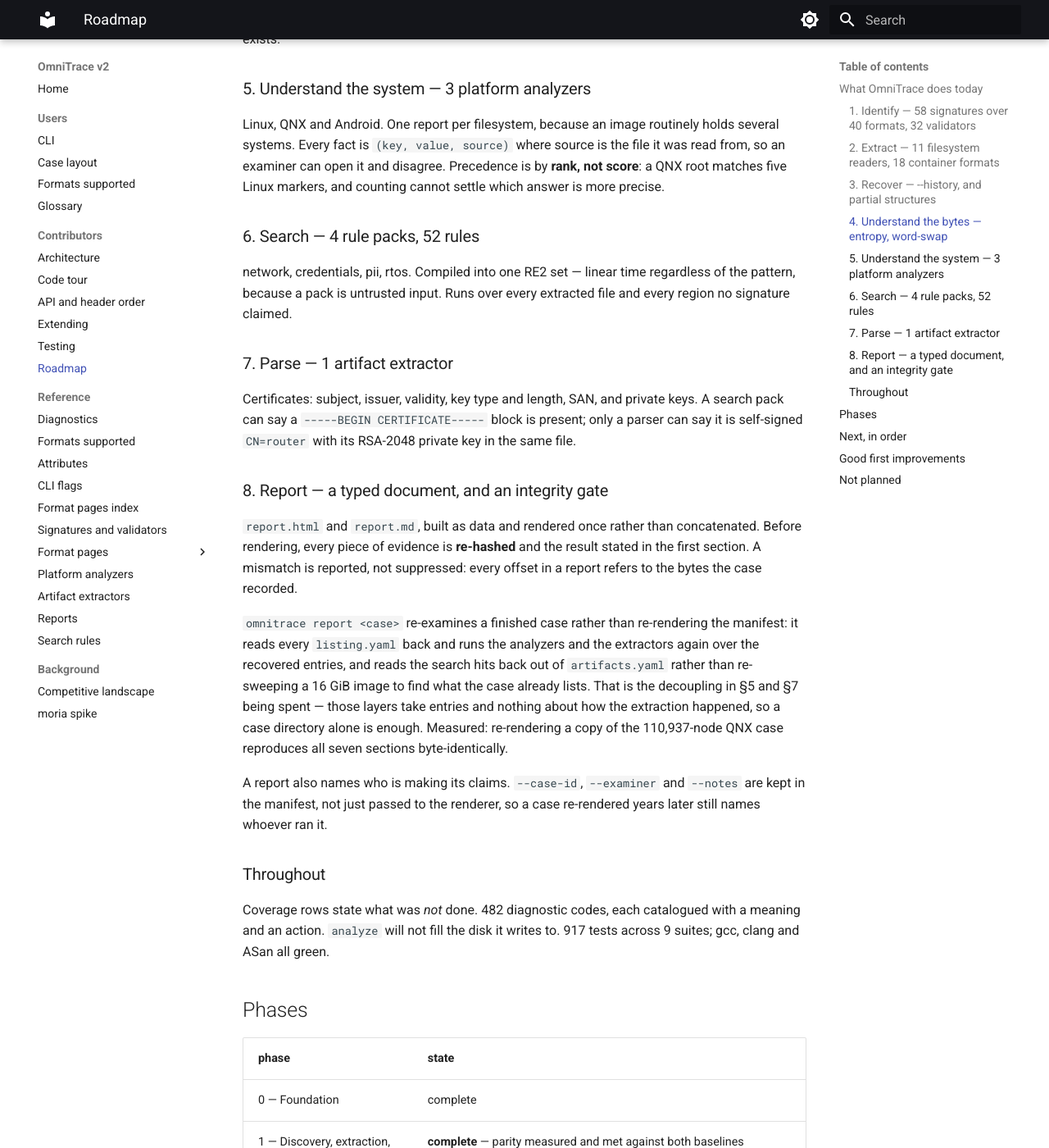
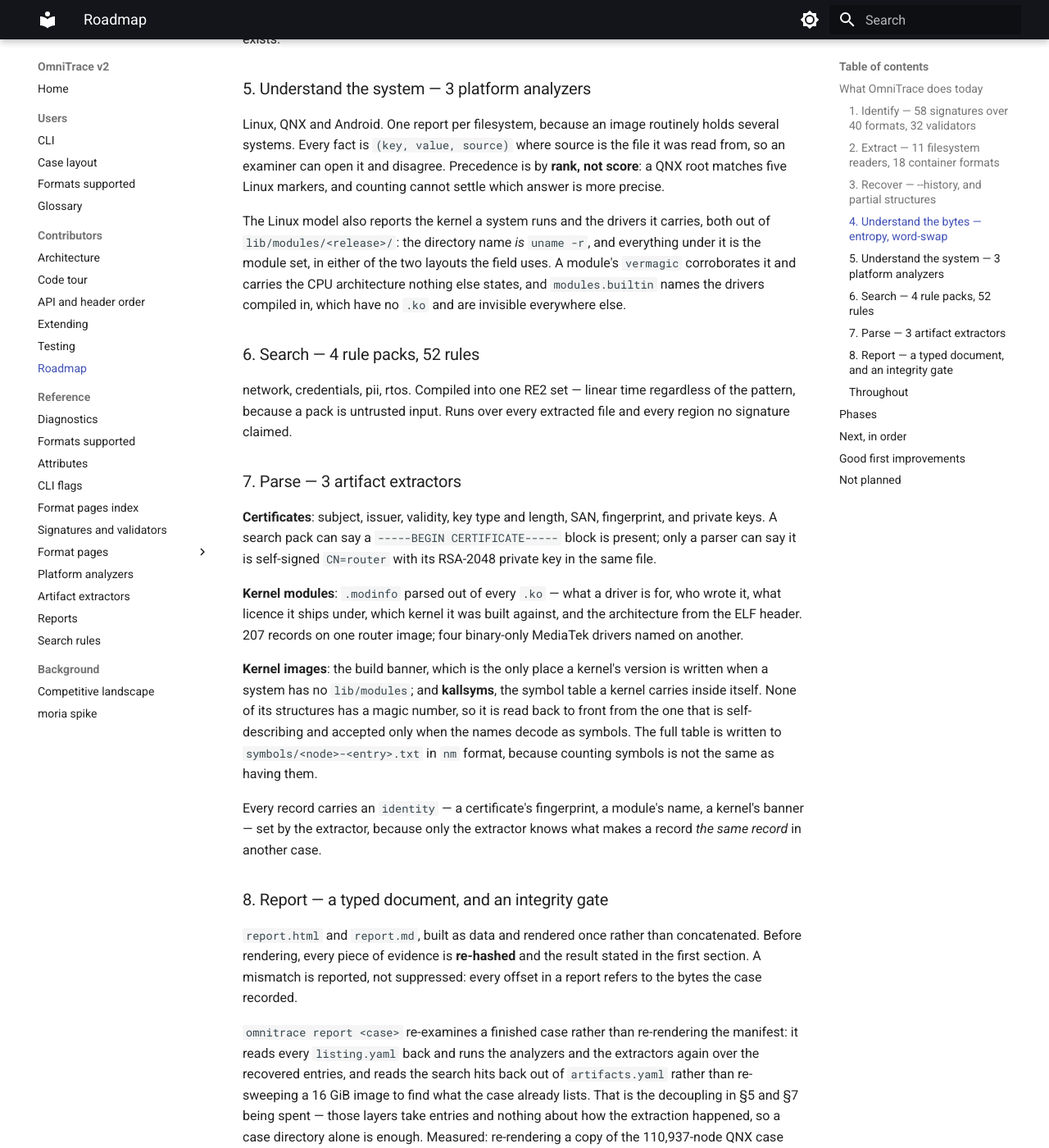
Before and after one commit to wrongbaud/omnitrace, an MkDocs documentation site: the page built from docs/ROADMAP.md, in a window 1280 px wide and 1400 px high, scrolled down 1373 px. Shown: the whole window at 82% size. Built offline with MkDocs 1.6.1 and Material for MkDocs 9.7.7, drawn with Linux system fonts in a browser that asks for light colours; some of the changed text lies outside the part shown.

Commit message:
docs: bring the roadmap and the plan up to what is built
Fifteen commits since the parity criterion closed, and the roadmap still
described a tool with one artifact extractor, no kernel analysis, no way to
compare two cases and no way to hand one over.

ROADMAP §5 gains the kernel and driver reporting; §7 goes from one extractor
to three, with the identity rule that makes records comparable; §9 is new and
covers `omnitrace diff` and the handover archive, including why a case cannot
simply be copied. Counts corrected: 492 diagnostic codes, 981 tests, 10 suites.

The "next, in order" list had a scope decision at the top; it is decided.
Free-space carving stays under post-MVP tracks, and the entry now records what
the measurement contributed to that decision rather than asking again.

DEVELOPMENT_PLAN gains 2d for the work that "a report an examiner would hand
over" turned out to require, and marks Phase 2's exit met -- the handover was
tested by performing one, and the failures that produced are what 2d fixes.
Phase 3 now carries the one Phase 2 item still open: the omnireport C ABI and
pybind11 module, and OmniSonde's migration onto them.

Co-Authored-By: Claude Opus 5 (1M context) <noreply@anthropic.com>

```diff
--- a/docs/ROADMAP.md
+++ b/docs/ROADMAP.md
@@ -60,18 +60,42 @@ file it was read from, so an examiner can open it and disagree. Precedence is
 by **rank, not score**: a QNX root matches five Linux markers, and counting
 cannot settle which answer is more precise.
 
+The Linux model also reports the kernel a system runs and the drivers it
+carries, both out of `lib/modules/<release>/`: the directory name *is*
+`uname -r`, and everything under it is the module set, in either of the two
+layouts the field uses. A module's `vermagic` corroborates it and carries the
+CPU architecture nothing else states, and `modules.builtin` names the drivers
+compiled in, which have no `.ko` and are invisible everywhere else.
+
 ### 6. Search — 4 rule packs, 52 rules
 
 network, credentials, pii, rtos. Compiled into one RE2 set — linear time
 regardless of the pattern, because a pack is untrusted input. Runs over every
 extracted file and every region no signature claimed.
 
-### 7. Parse — 1 artifact extractor
+### 7. Parse — 3 artifact extractors
 
-Certificates: subject, issuer, validity, key type and length, SAN, and private
-keys. A search pack can say a `-----BEGIN CERTIFICATE-----` block is present;
-only a parser can say it is self-signed `CN=router` with its RSA-2048 private
-key in the same file.
+**Certificates**: subject, issuer, validity, key type and length, SAN,
+fingerprint, and private keys. A search pack can say a
+`-----BEGIN CERTIFICATE-----` block is present; only a parser can say it is
+self-signed `CN=router` with its RSA-2048 private key in the same file.
+
+**Kernel modules**: `.modinfo` parsed out of every `.ko` — what a driver is
+for, who wrote it, what licence it ships under, which kernel it was built
+against, and the architecture from the ELF header. 207 records on one router
+image; four binary-only MediaTek drivers named on another.
+
+**Kernel images**: the build banner, which is the only place a kernel's
+version is written when a system has no `lib/modules`; and **kallsyms**, the
+symbol table a kernel carries inside itself. None of its structures has a
+magic number, so it is read back to front from the one that is
+self-describing and accepted only when the names decode as symbols. The full
+table is written to `symbols/<node>-<entry>.txt` in `nm` format, because
+counting symbols is not the same as having them.
+
+Every record carries an `identity` — a certificate's fingerprint, a module's
+name, a kernel's banner — set by the extractor, because only the extractor
+knows what makes a record *the same record* in another case.
 
 ### 8. Report — a typed document, and an integrity gate
 
@@ -95,9 +119,9 @@ re-rendered years later still names whoever ran it.
 
 ### Throughout
 
-Coverage rows state what was *not* done. 482 diagnostic codes, each catalogued
+Coverage rows state what was *not* done. 492 diagnostic codes, each catalogued
 with a meaning and an action. `analyze` will not fill the disk it writes to.
-917 tests across 9 suites; gcc, clang and ASan all green.
+981 tests across 10 suites; gcc, clang and ASan all green.
 
 ## Phases
 
@@ -105,7 +129,7 @@ with a meaning and an action. `analyze` will not fill the disk it writes to.
 |---|---|
 | 0 — Foundation | complete |
 | 1 — Discovery, extraction, parity | **complete** — parity measured and met against both baselines (`docs/PARITY.md`) |
-| 2 — Recovery, artifacts, reporting | complete; exit criterion verified on both the router and the 7.8 GB auto-emmc eMMC corpora |
+| 2 — Recovery, artifacts, reporting | **complete** — and the exit criterion ("a report an examiner would hand over") was tested by handing one over: see §9 |
 | 3 — Hardening and release | not started |
 | 4 — Web UI | not started, and deliberately after a release (`core-before-ui`) |
 
@@ -152,21 +176,20 @@ and moria's 11, and "62.5 %" is five of eight (`docs/PARITY.md` §7).
 
 ## Next, in order
 
-1. **Decide whether to carve what a filesystem's metadata no longer claims.**
-   This is the only piece of named work the finished measurement leaves, and
-   it is a scope decision rather than a bug. The streams §7 used to blame on
-   decompression are seven gzipped QNX **slog device logs** whose bytes are
-   not reachable through the filesystem at all — an exact search across all
-   105,951 extracted files (20.2 GB) finds none of them, so OmniTrace never
-   holds them. Both baselines find them by scanning raw bytes without caring
-   what owns them.
+1. **Carving what a filesystem's metadata no longer claims** — *decided: not
+   scheduled.*
+   The streams §7 used to blame on decompression are seven gzipped QNX **slog
+   device logs** whose bytes are not reachable through the filesystem at all —
+   an exact search across all 105,951 extracted files (20.2 GB) finds none of
+   them. Both baselines find them by scanning raw bytes without caring what
+   owns them.
 
-   Carving in unallocated space is currently listed under "Not planned" as a
-   post-MVP track (`DEVELOPMENT_PLAN.md`). What this measurement adds to that
-   decision is that the thing sitting there is deleted device logs — one of
-   the four artefact classes Phase 2 exists to find — recovered from a vehicle
-   infotainment unit. Everything else in the parity difference is a recorded
-   policy choice or a history fixture already at 100 % of ground truth.
+   It stays where `DEVELOPMENT_PLAN.md` puts it, under post-MVP tracks. What
+   the measurement adds to that decision is what is sitting there: deleted
+   device logs, one of the four artefact classes Phase 2 exists to find,
+   recovered from a vehicle infotainment unit. Everything else in the parity
+   difference is a recorded policy choice or a history fixture already at
+   100 % of ground truth.
 
 2. **Validate the Android analyzer against a real Android tree.** Its markers
    come from documented AOSP layout, not evidence; the automotive Android unit's `la_super`
```
Also changed, not shown: DEVELOPMENT_PLAN.md (+5 -1 lines), README.md (+2 -0 lines).
